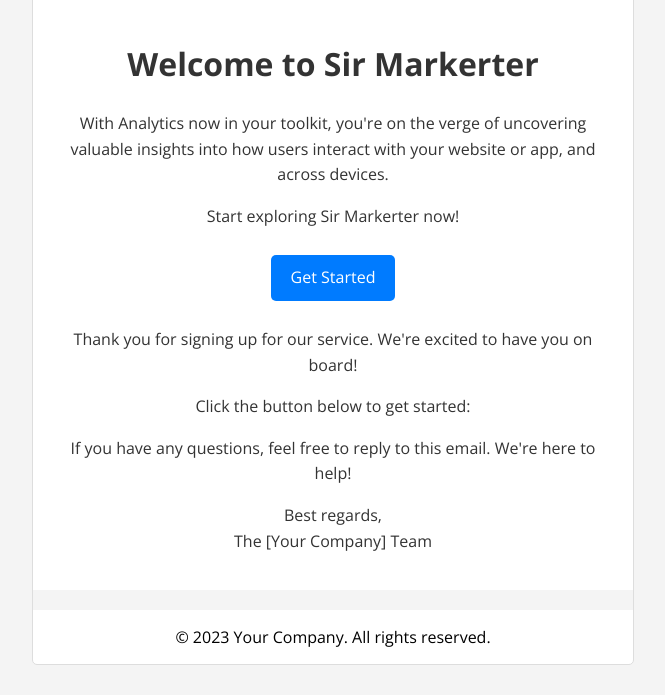
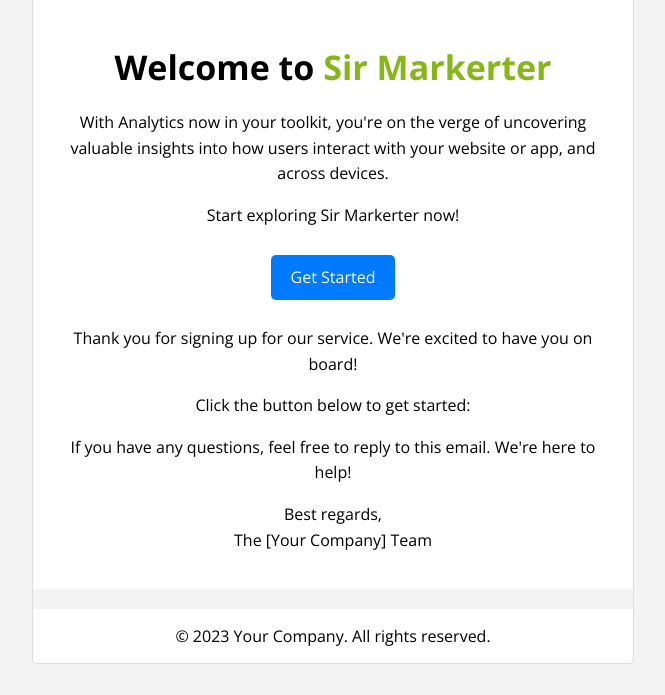
Before and after one commit to Itssmepj/Email-Template, a plain HTML site: page index.html in a window 1280 px wide. Shown: the part 105-800 px from the top of the page, without its empty margins (307-972 px from the left). Drawn offline with nearby package versions, Linux system fonts and the light colour scheme.

Commit message:
Update email template styles and links for improved user experience

```diff
--- a/css/styles.css
+++ b/css/styles.css
@@ -26,14 +26,26 @@ body {
     align-items: center;
     border-bottom: 1px solid #dddddd;
 }
+
 .email-header img {
     max-height: 40px;
 }
+
 .email-body {
     padding: 20px;
-    color: #333333;
+    color: #000000;
     line-height: 1.6;
 }
+
+.email-body h1 {
+    font-size: 34px;
+    margin-bottom: 10px;
+}
+
+.email-body span {
+    color: #85b719;
+}
+
 .email-footer {
     background: #f4f4f4;
     text-align: center;
@@ -41,6 +53,7 @@ body {
     font-size: 12px;
     color: #777777;
 }
+
 .button {
     display: inline-block;
     padding: 10px 20px;
--- a/index.html
+++ b/index.html
@@ -12,11 +12,12 @@
             <img src="https://upload.wikimedia.org/wikipedia/commons/2/2f/Google_2015_logo.svg" alt="Google Logo">
             <img src="images/sir marketer logo(black).svg" alt="sir-markerter-logo">
         </div>
+
         <div class="email-body">
             <h1>Welcome to <span>Sir Markerter</span></h1>
             <p>With Analytics now in your toolkit, you're on the verge of uncovering valuable insights into how users interact with your website or app, and across devices.</p>
             <p>Start exploring Sir Markerter now!</p>
-            <a href="#" class="button">Get Started</a>
+            <a href="https://sirmarketer.com/" class="button">Get Started</a>
             <p>Thank you for signing up for our service. We're excited to have you on board!</p>
             <p>Click the button below to get started:</p>
             <p>If you have any questions, feel free to reply to this email. We're here to help!</p>
```
